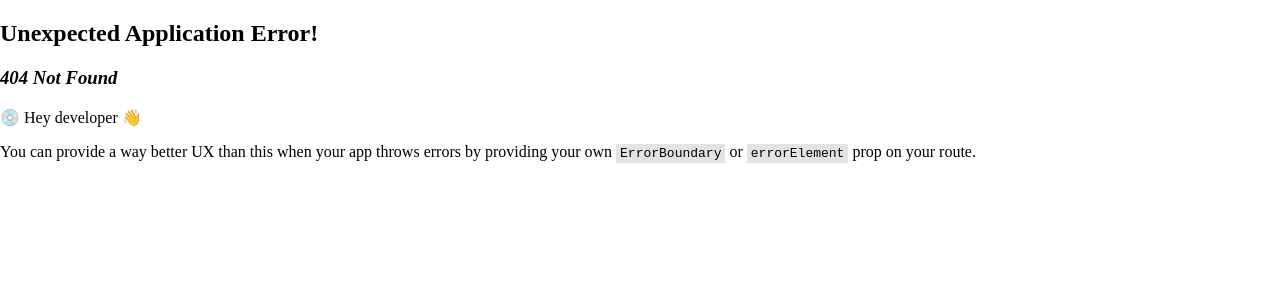
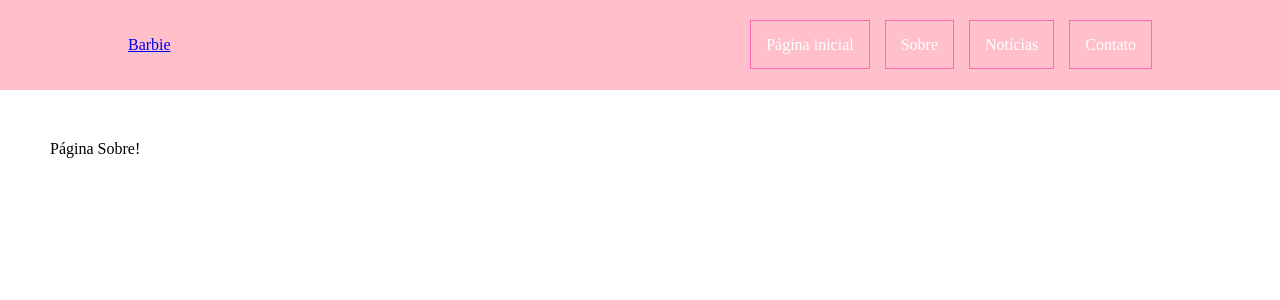
Before and after one commit to Emilly-xavier/1021b-barbie1, a React (Vite) app: page /sobre in a window 1280 px wide. Before the commit this address had no page. Shown: the top 300 px of the page. Built offline with nearby package versions, Linux system fonts and the light colour scheme.

Commit message:
Atualizando commit...

```diff
--- a/src/App.tsx
+++ /dev/null
@@ -1,15 +0,0 @@
-import './App.css'
-import Header from './componentes/header/Header'
-import Footer from './componentes/footer/Footer'
-import Main from './componentes/main/Main'
-
-function App() {
-  return (
-    <>
-      <Header/>
-      <Main/>
-      <Footer/>
-    </>
-  )
-}
-export default App
--- a/src/componentes/header/Header.tsx
+++ b/src/componentes/header/Header.tsx
@@ -1,27 +1,28 @@
 import './Header.css'
+import { Link } from 'react-router-dom'
 function Header(){
 
     return(
         <>
         <header>
             <div>
-                <h1>Barbie</h1>
+                <Link to="/">Barbie</Link>
             </div>
             <nav>
                 <ul>
 
 
                     <li>
-                        <a href="#">Página inicial</a>
+                        <Link to="/">Página inicial</Link>
                     </li>
                     <li>
-                        <a href="#">Sobre</a>
+                        <Link to="/sobre">Sobre</Link>
                     </li>
                     <li>
-                        <a href="#">Notícias</a>
+                        <Link to="/noticias">Notícias</Link>
                     </li>
                     <li>
-                        <a href="#">Contato</a>
+                        <Link to="/contato">Contato</Link>
                     </li>
                 </ul>
             </nav>
--- a/src/componentes/main/Main.css
+++ b/src/componentes/main/Main.css
@@ -5,6 +5,7 @@
     justify-content: center;
     column-gap: 30px;
     row-gap: 30px;
+    min-height: 50vh;
 
 }
 
--- a/src/main.tsx
+++ b/src/main.tsx
@@ -1,5 +1,8 @@
 import React from 'react'
-import App from './App.tsx'
+import './main.css'
+import Header from './componentes/header/Header'
+import Footer from './componentes/footer/Footer'
+import Main from './componentes/main/Main'
 import * as ReactDOM from "react-dom/client";
 import {
   createBrowserRouter,
@@ -8,7 +11,39 @@ import {
 const router = createBrowserRouter([
   {
     path: "/",
-    element: <App/>
+    element:
+      <>
+        <Header/>
+        <Main/>
+        <Footer/>
+      </>,
+  },
+  {
+    path: "/sobre",
+    element:
+    <>
+      <Header/>
+      <div className='content-main'>Página Sobre!</div>
+      <Footer/>
+    </>,
+  },
+  {
+    path: "/noticias",
+    element:
+    <>
+      <Header/>
+      <div className='content-main'>Página de Notícias!</div>
+      <Footer/>
+    </>,
+  },
+  {
+    path: "/contato",
+    element:
+      <>
+        <Header/>
+        <div className='content-main'>Página de Contato!</div>
+        <Footer/>
+      </>,
   },
 ]);
 
```
Also changed, not shown: src/main.css (renamed from src/App.css).
